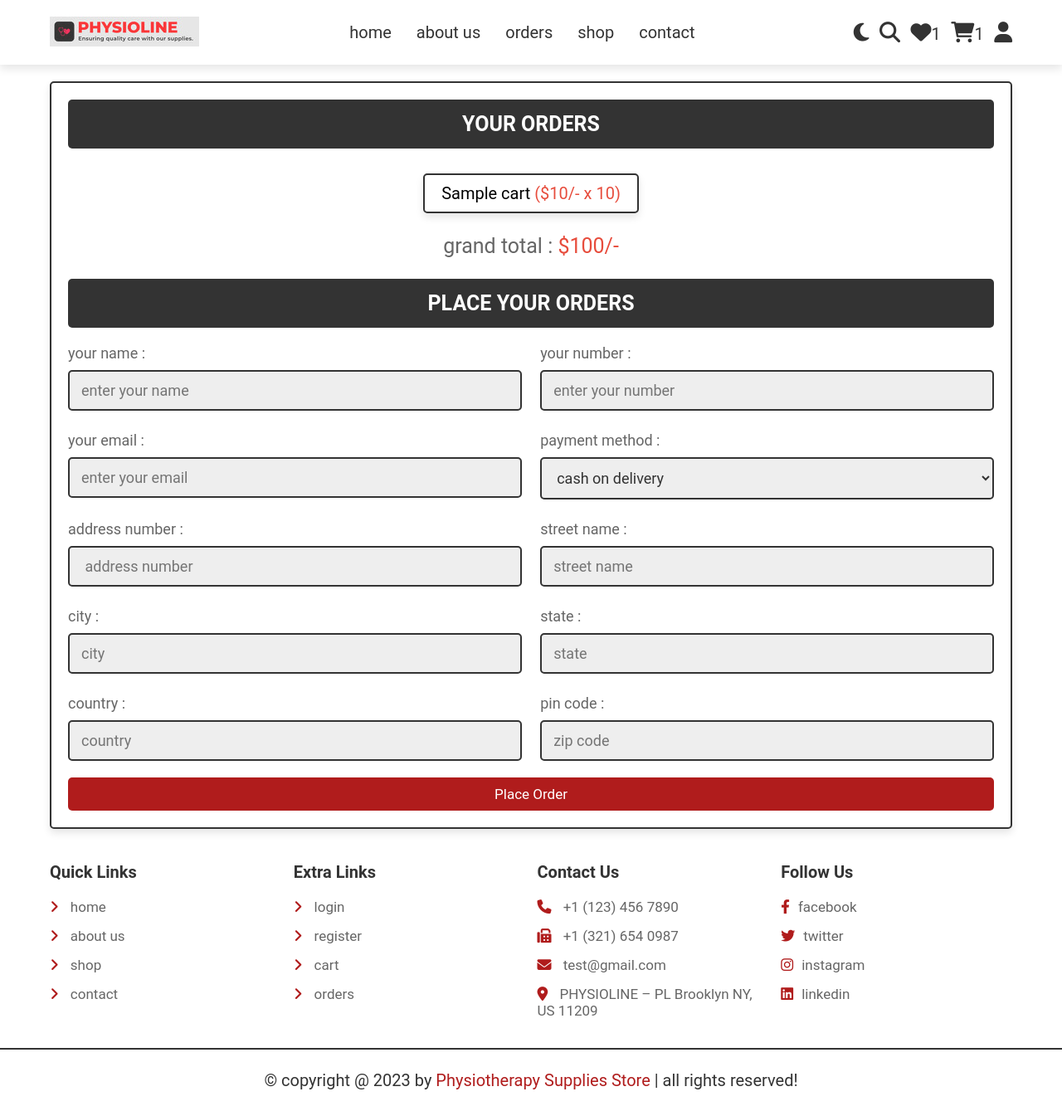
After one commit to ZahidYazid/PHYSIOLINE, a PHP site: page /checkout.php in a window 1280 px wide. The commit adds this page. Shown: the whole page at 83% size. Run offline with PHP 8.4, Linux system fonts and the light colour scheme; the visitor is signed in with stand-in values (Sample User, id 1); tables that the repository leaves empty or names only in its code hold one stand-in row (values such as "Sample post"); grey boxes marked "Sample" are stand-in pictures; some libraries are stand-ins or nearby versions.

Commit message:
added updated files #9

```diff
--- /dev/null
+++ b/checkout.php
@@ -0,0 +1,171 @@
+<?php
+
+include 'connect.php';
+
+session_start();
+
+if(isset($_SESSION['user_id'])){
+   $user_id = $_SESSION['user_id'];
+}else{
+   $user_id = '';
+   header('location:user_login.php');
+};
+
+if(isset($_POST['order'])){
+
+   $name = $_POST['name'];
+   $name = filter_var($name, FILTER_SANITIZE_STRING);
+   $number = $_POST['number'];
+   $number = filter_var($number, FILTER_SANITIZE_STRING);
+   $email = $_POST['email'];
+   $email = filter_var($email, FILTER_SANITIZE_STRING);
+   $method = $_POST['method'];
+   $method = filter_var($method, FILTER_SANITIZE_STRING);
+   $address = 'flat no. '. $_POST['flat'] .', '. $_POST['street'] .', '. $_POST['city'] .', '. $_POST['state'] .', '. $_POST['country'] .' - '. $_POST['pin_code'];
+   $address = filter_var($address, FILTER_SANITIZE_STRING);
+   $total_products = $_POST['total_products'];
+   $total_price = $_POST['total_price'];
+
+   $check_cart = $conn->prepare("SELECT * FROM `cart` WHERE user_id = ?");
+   $check_cart->execute([$user_id]);
+
+   if($check_cart->rowCount() > 0){
+
+      $insert_order = $conn->prepare("INSERT INTO `orders`(user_id, name, number, email, method, address, total_products, total_price) VALUES(?,?,?,?,?,?,?,?)");
+      $insert_order->execute([$user_id, $name, $number, $email, $method, $address, $total_products, $total_price]);
+
+      $delete_cart = $conn->prepare("DELETE FROM `cart` WHERE user_id = ?");
+      $delete_cart->execute([$user_id]);
+
+      $message[] = 'order placed successfully!';
+   }else{
+      $message[] = 'your cart is empty';
+   }
+
+}
+
+?>
+
+<!DOCTYPE html>
+<html lang="en">
+<head>
+   <meta charset="UTF-8">
+   <meta http-equiv="X-UA-Compatible" content="IE=edge">
+   <meta name="viewport" content="width=device-width, initial-scale=1.0">
+   <title>checkout</title>
+
+   <!-- font awesome cdn link  -->
+   <link rel="stylesheet" href="https://cdnjs.cloudflare.com/ajax/libs/font-awesome/6.1.1/css/all.min.css">
+
+   <!-- custom css file link  -->
+   <link rel="stylesheet" href="css/style.css">
+
+</head>
+<body>
+
+<?php include 'header.php'; ?>
+
+<section class="checkout-orders">
+
+   <form action="" method="POST">
+
+   <h3>your orders</h3>
+
+      <div class="display-orders">
+      <?php
+         $grand_total = 0;
+         $cart_items[] = '';
+         $select_cart = $conn->prepare("SELECT * FROM `cart` WHERE user_id = ?");
+         $select_cart->execute([$user_id]);
+         if($select_cart->rowCount() > 0){
+            while($fetch_cart = $select_cart->fetch(PDO::FETCH_ASSOC)){
+               $cart_items[] = $fetch_cart['name'].' ('.$fetch_cart['price'].' x '. $fetch_cart['quantity'].') - ';
+               $total_products = implode($cart_items);
+               $grand_total += ($fetch_cart['price'] * $fetch_cart['quantity']);
+      ?>
+         <p> <?= $fetch_cart['name']; ?> <span>(<?= '$'.$fetch_cart['price'].'/- x '. $fetch_cart['quantity']; ?>)</span> </p>
+      <?php
+            }
+         }else{
+            echo '<p class="empty">your cart is empty!</p>';
+         }
+      ?>
+         <input type="hidden" name="total_products" value="<?= $total_products; ?>">
+         <input type="hidden" name="total_price" value="<?= $grand_total; ?>" value="">
+         <div class="grand-total">grand total : <span>$<?= $grand_total; ?>/-</span></div>
+      </div>
+
+      <h3>place your orders</h3>
+
+      <div class="flex">
+         <div class="inputBox">
+            <span>your name :</span>
+            <input type="text" name="name" placeholder="enter your name" class="box" maxlength="20" required>
+         </div>
+         <div class="inputBox">
+            <span>your number :</span>
+            <input type="number" name="number" placeholder="enter your number" class="box" min="0" max="9999999999" onkeypress="if(this.value.length == 10) return false;" required>
+         </div>
+         <div class="inputBox">
+            <span>your email :</span>
+            <input type="email" name="email" placeholder="enter your email" class="box" maxlength="50" required>
+         </div>
+         <div class="inputBox">
+            <span>payment method :</span>
+            <select name="method" class="box" required>
+               <option value="cash on delivery">cash on delivery</option>
+               <option value="credit card">credit card</option>
+               <option value="paytm">paytm</option>
+               <option value="paypal">paypal</option>
+            </select>
+         </div>
+         <div class="inputBox">
+            <span>address number :</span>
+            <input type="text" name="flat" placeholder=" address number" class="box" maxlength="50" required>
+         </div>
+         <div class="inputBox">
+            <span>street name :</span>
+            <input type="text" name="street" placeholder="street name" class="box" maxlength="50" required>
+         </div>
+         <div class="inputBox">
+            <span>city :</span>
+            <input type="text" name="city" placeholder="city" class="box" maxlength="50" required>
+         </div>
+         <div class="inputBox">
+            <span>state :</span>
+            <input type="text" name="state" placeholder="state" class="box" maxlength="50" required>
+         </div>
+         <div class="inputBox">
+            <span>country :</span>
+            <input type="text" name="country" placeholder="country" class="box" maxlength="50" required>
+         </div>
+         <div class="inputBox">
+            <span>pin code :</span>
+            <input type="number" min="0" name="pin_code" placeholder="zip code" min="0" max="999999" onkeypress="if(this.value.length == 6) return false;" class="box" required>
+         </div>
+      </div>
+
+      <input type="submit" name="order" class="btn <?= ($grand_total > 1)?'':'disabled'; ?>" value="place order">
+
+   </form>
+
+</section>
+
+
+
+
+
+
+
+
+
+
+
+
+
+<?php include 'footer.php'; ?>
+
+<script src="js/script.js"></script>
+
+</body>
+</html>
--- a/css/Style.css
+++ b/css/Style.css
@@ -242,21 +242,12 @@ section{
 }
 
 .header .flex .logo{
-   font-size: 2.5rem;
-   font-weight: bolder;
-   color:var(--black-900);
-   text-transform: uppercase;
+   opacity: 0.8;
 }
 
 .header .flex .logo:hover{
-   color: var(--red-600);
-  /* transform: translateY(-10px);*/
-   letter-spacing: .5rem;
-}
-
-.header .flex .logo span{
-   color:var(--red-600);
-
+   opacity: 1;
+   transform: scale(1.5);
 }
 
 .header .flex .navbar a{
@@ -682,6 +673,8 @@ section{
    margin-right: auto;
 }
 
+/*
+
 .form-container form{
    background-color: var(--white);
    padding:2rem;
@@ -720,6 +713,22 @@ section{
    color:var(--black);
    width: 100%;
    border-radius: .5rem;
+}
+*/
+
+.form-container .input-container{
+  position: relative;
+}
+
+.form-container .input-container input{
+  padding-left: 30px; /* Adjust the padding as needed to position the icon correctly */
+}
+
+.form-container .input-container i {
+  position: absolute;
+  top: 50%;
+  left: 10px; /* Adjust the left position as needed to position the icon correctly */
+  transform: translateY(-50%);
 }
 
 .about .row{
@@ -768,6 +777,11 @@ section{
    margin-bottom: 5rem;
    user-select: none;
 }
+
+/*.reviews .slide .client-rate{
+    padding-bottom: 3rem;
+    padding-top: 3rem;
+}*/
 
 .reviews .slide .client-name{
    color: var(--black-color);
@@ -1117,16 +1131,6 @@ section{
 
 
 
-
-
-
-
-
-
-
-
-
-
 @media (max-width:991px){
 
    html{
@@ -1205,23 +1209,6 @@ section{
 
 
 
-
-
-
-
-
-
-
-
-
-
-
-
-
-
-
-
-
 @media (max-width:991px){
 
    html{
--- a/search.php
+++ b/search.php
@@ -57,8 +57,8 @@ include 'wishlist_cart.php';
       <input type="hidden" name="name" value="<?= $fetch_product['name']; ?>">
       <input type="hidden" name="price" value="<?= $fetch_product['price']; ?>">
       <input type="hidden" name="image" value="<?= $fetch_product['image_01']; ?>">
-      <button class="fas fa-heart" type="submit" name="add_to_wishlist"></button>
-      <a href="quick_view.php?pid=<?= $fetch_product['id']; ?>" class="fas fa-eye"></a>
+      <button class="option-btn" type="submit" name="add_to_wishlist">Add to wishlist</button>
+      <a href="quick_view.php?pid=<?= $fetch_product['id']; ?>" class="option-btn">Product detail</a>
       <img src="uploaded_img/<?= $fetch_product['image_01']; ?>" alt="">
       <div class="name"><?= $fetch_product['name']; ?></div>
       <div class="flex">
```
Also changed, not shown: about.php (+13 -1 lines), category.php (+2 -5 lines), contact.php (+4 -7 lines), index.php (+7 -7 lines), login.php (+15 -2 lines), images/starempty.png (added), images/starfill.jpg (added), 1 other file.
